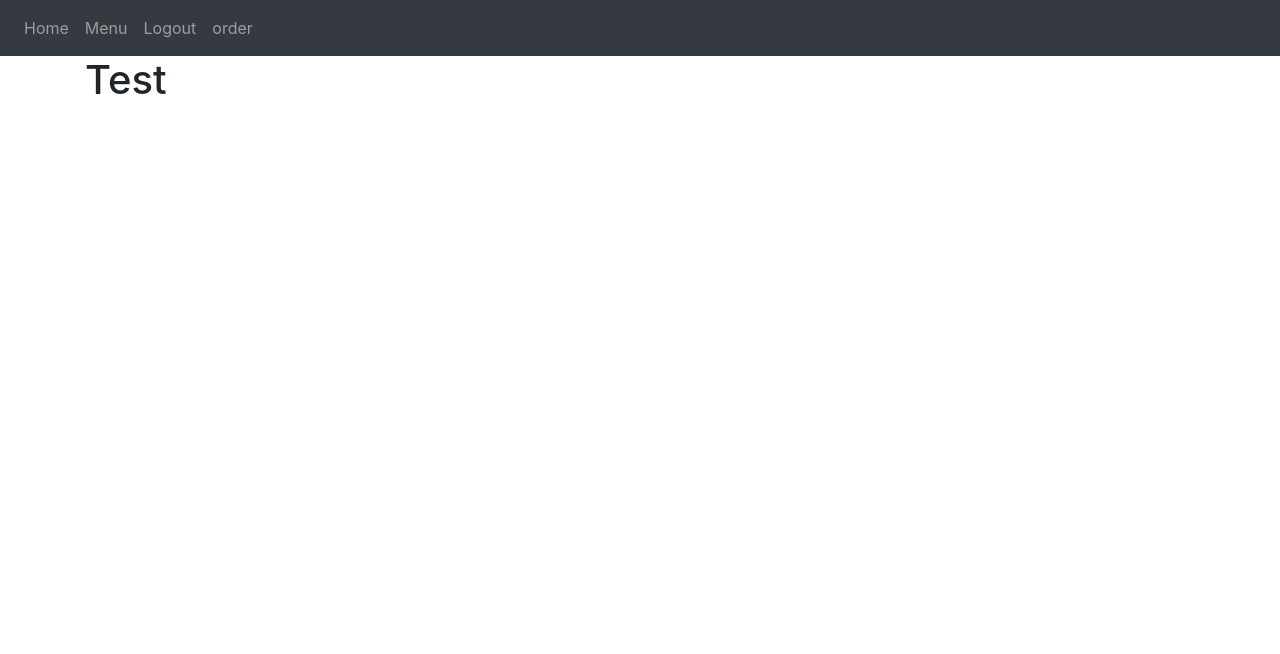
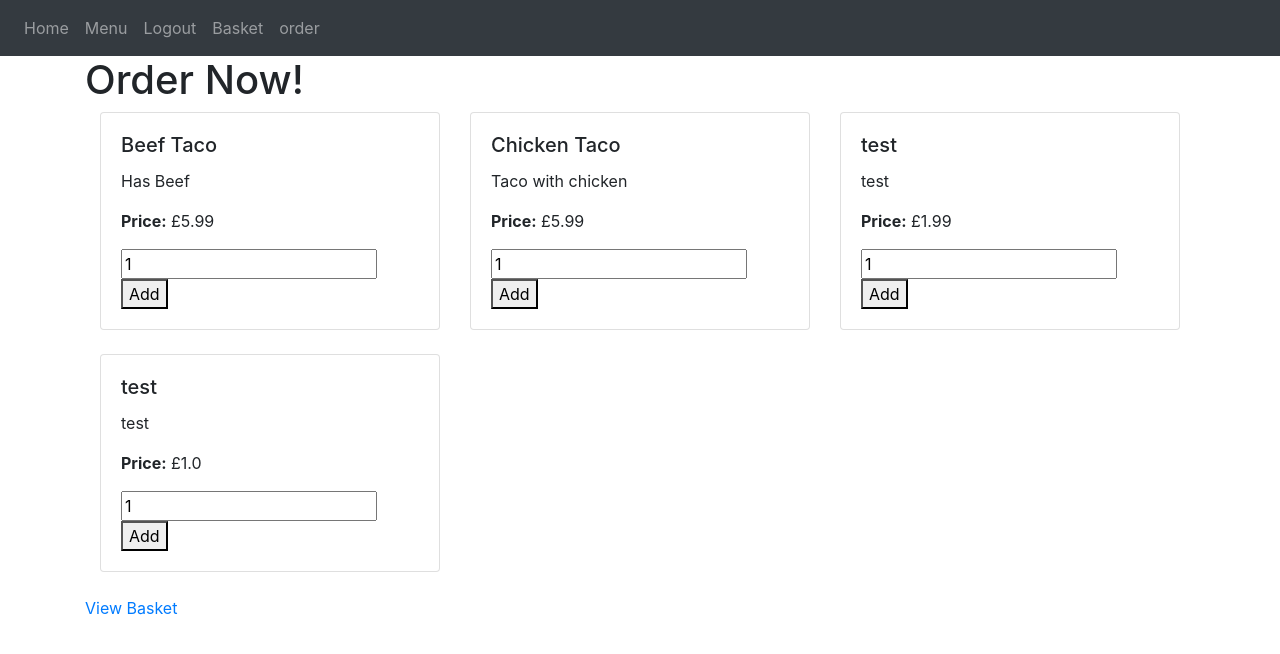
Before and after one commit to MichalRomero/Taco-Theory, a Flask app: page /order in a window 1280 px wide. Shown: the top 654 px of the page. Run offline with Flask 3, Linux system fonts and the light colour scheme; a user stored in the database is signed in; some libraries are stand-ins or nearby versions.

Commit message:
Add basket and checkout pages with dynamic item display
Added basket.html to display items in the user's basket with quantities, prices, and total amounts.
Implemented checkout.html to summarize basket items and allow users to confirm their orders.
Integrated links for adding more items or proceeding to checkout.
Used dynamic templating to display basket contents and calculate total prices.
Improved user experience with consistent navigation between the basket, menu, and checkout pages.

```diff
--- a/website/__init__.py
+++ b/website/__init__.py
@@ -2,6 +2,7 @@ from flask import Flask
 from flask_sqlalchemy import SQLAlchemy
 from os import path
 from flask_login import LoginManager
+from flask_session import Session
 
 db = SQLAlchemy()
 DB_NAME = "database.db"
--- a/website/auth.py
+++ b/website/auth.py
@@ -1,4 +1,4 @@
-from flask import Blueprint, render_template, request, flash, redirect, url_for
+from flask import Blueprint, render_template, request, flash, redirect, url_for, session
 from .models import User, Food
 from werkzeug.security import generate_password_hash, check_password_hash
 from . import db
@@ -75,8 +75,85 @@ def menu():
     return render_template("menu.html", user=current_user, foods=foods)
 
 @auth.route('/order', methods=['GET', 'POST'])
+@login_required
 def order():
-    return render_template("order.html", user=current_user)
+    foods = Food.query.all()
+
+    if 'basket' not in session:
+        session['basket'] = {}  # Initialize basket in session if not present
+
+    if request.method == 'POST':
+        food_id = request.form.get('food_id')
+        quantity = int(request.form.get('quantity', 1))  # Default to 1
+
+        if not food_id:
+            flash("Invalid food item.", category="error")
+            return redirect(url_for('auth.order'))
+
+        food = Food.query.get(food_id)
+        if not food:
+            flash("Food item not found.", category="error")
+            return redirect(url_for('auth.order'))
+
+        basket = session['basket']
+
+        # Add item to basket or update quantity
+        if food_id in basket:
+            basket[food_id] += quantity
+        else:
+            basket[food_id] = quantity
+
+        session['basket'] = basket  # Save basket in session
+        flash(f"{food.name} added to basket!", category="success")
+
+    return render_template("order.html", user=current_user, foods=foods)
+
+@auth.route('/basket')
+@login_required
+def view_basket():
+    if 'basket' not in session or not session['basket']:
+        flash("Your basket is empty.", category="info")
+        return render_template("basket.html", user=current_user, basket_items=[], total_price=0)
+
+    basket = session['basket']
+    food_items = []
+    total_price = 0
+
+    for food_id, quantity in basket.items():
+        food = Food.query.get(food_id)
+        if food:
+            food_items.append({'food': food, 'quantity': quantity})
+            total_price += food.price * quantity
+
+    return render_template("basket.html", user=current_user, basket_items=food_items, total_price=total_price)
+
+@auth.route('/checkout', methods=['GET'])
+@login_required
+def checkout():
+    if 'basket' not in session or not session['basket']:
+        flash("Your basket is empty. Add items before checking out.", category="info")
+        return redirect(url_for('auth.order'))
+
+    basket = session['basket']
+    food_items = []
+    total_price = 0
+
+    for food_id, quantity in basket.items():
+        food = Food.query.get(food_id)
+        if food:
+            food_items.append({'food': food, 'quantity': quantity})
+            total_price += food.price * quantity
+
+    return render_template("checkout.html", user=current_user, basket_items=food_items, total_price=total_price)
+
+@auth.route('/confirm-checkout', methods=['POST'])
+@login_required
+def confirm_checkout():
+    session.pop('basket', None)  # Clear basket from session after checkout
+    flash("Thank you! Your order has been placed successfully.", category="success")
+    return redirect(url_for('auth.order'))  # Redirect back to menu
+
+
 
 @auth.route('/staff', methods=['GET', 'POST'])
 def staff():
--- a/website/templates/base.html
+++ b/website/templates/base.html
@@ -34,6 +34,7 @@
                     <a class="nav-item nav-link" id="menu" href="/menu">Menu</a>
                     {% if user.is_authenticated %}
                     <a class="nav-item nav-link" id="logout" href="/logout">Logout</a>
+                    <a class="nav-item nav-link" id="basket" href="/basket">Basket</a>
                     {% else %}
                     <a class="nav-item nav-link" id="login" href="/login">Login</a>
                     <a class="nav-item nav-link" id="signUp" href="/sign-up">Sign Up</a>
--- a/website/templates/menu.html
+++ b/website/templates/menu.html
@@ -5,6 +5,7 @@
 {% block content %}
 
 <h1>Menu</h1>
+<h2>Want to order? Please Login!</h2>
 
 <div class="container">
   <div class="row">
@@ -14,8 +15,7 @@
               <div class="card-body">
                   <h5 class="card-title">{{ food.name }}</h5>
                   <p class="card-text">{{ food.description }}</p>
-                  <p class="card-text"><strong>Price:</strong> ${{ food.price }}</p>
-                  <a href="#" class="btn btn-primary">Order Now</a>
+                  <p class="card-text"><strong>Price:</strong> £{{ food.price }}</p>
               </div>
           </div>
       </div>
--- a/website/templates/order.html
+++ b/website/templates/order.html
@@ -3,5 +3,30 @@
 {% block title %}Order{% endblock %}
 
 {% block content %}
-<h1>Test</h1>
+
+<h1>Order Now!</h1>
+
+<form method="POST">
+    <div class="container">
+    <div class="row">
+        {% for food in foods %}
+        <div class="col-md-4 mb-4">  <!-- 3 cards per row -->
+            <div class="card" style="width: 100%;">
+                <div class="card-body">
+                    <h5 class="card-title">{{ food.name }}</h5>
+                    <p class="card-text">{{ food.description }}</p>
+                    <p class="card-text"><strong>Price:</strong> £{{ food.price }}</p>
+                    <input type="number" name="quantity" min="1" value="1">
+                    <button type="submit" name="food_id" value="{{ food.id }}">Add</button>
+
+                </div>
+            </div>
+        </div>
+        {% endfor %}
+    </div>
+    </div>
+</form>
+
+<a href="{{ url_for('auth.view_basket') }}">View Basket</a>
+
 {% endblock %}
```
Also changed, not shown: website/templates/basket.html (added, +35 -0 lines), website/templates/checkout.html (added, +38 -0 lines), instance/database.db.
